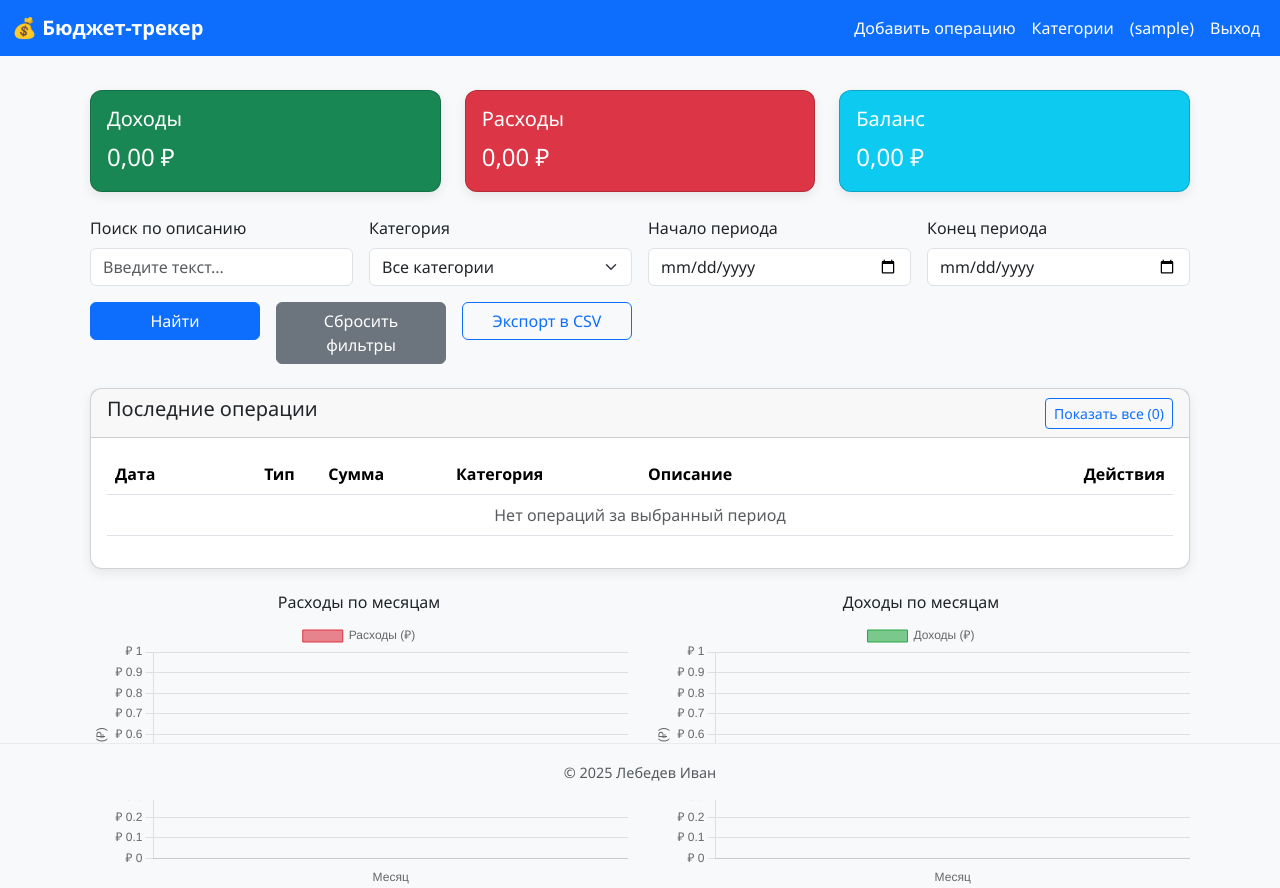
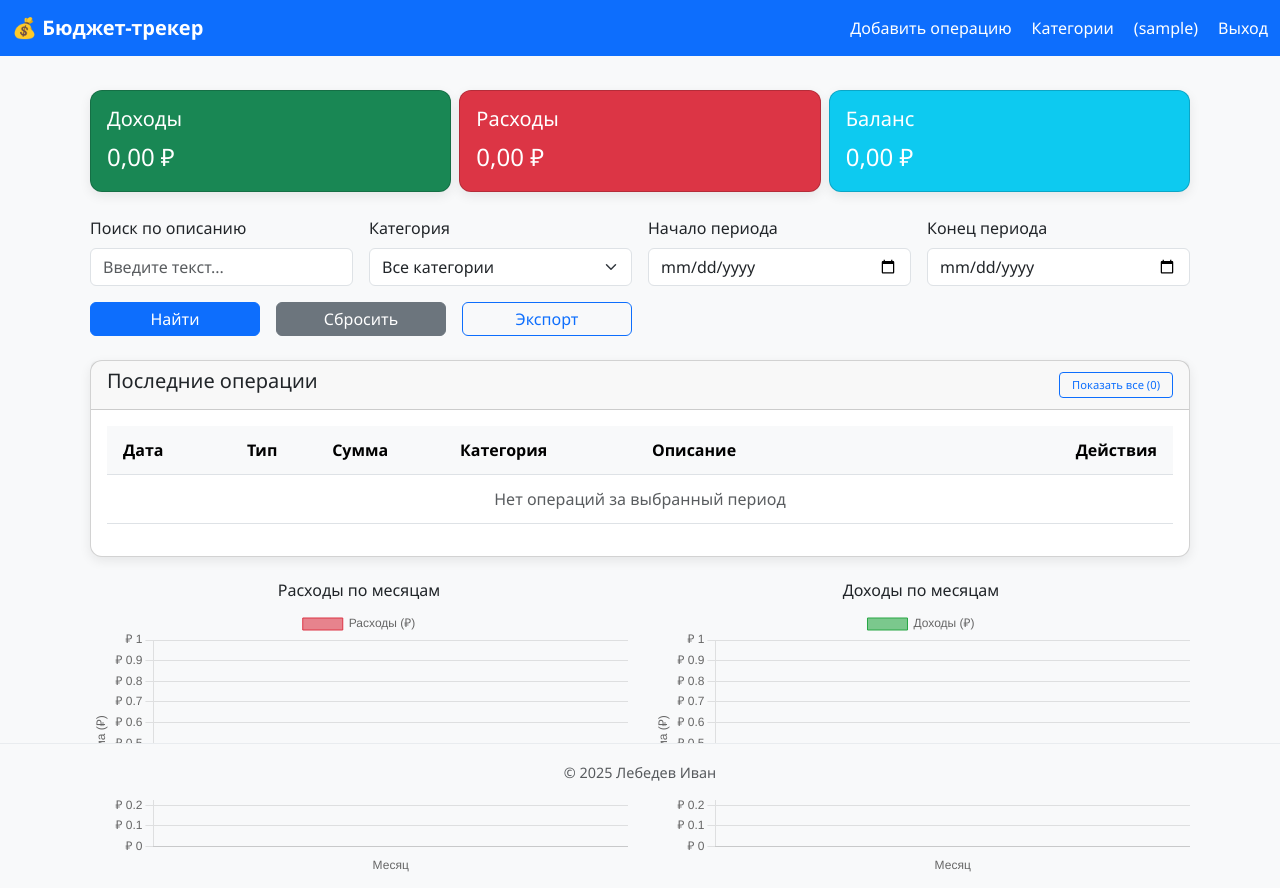
Before and after one commit to ivanlbdv/budget_project, a Django app: page / in a window 1280 px wide. Shown: the top 888 px of the page. Run offline with Django 3.2, Linux system fonts and the light colour scheme; the visitor is signed in with stand-in values (Sample User, id 1); data that the repository does not hold is empty.

Commit message:
version 10

```diff
--- a/budget_project/templates/base.html
+++ b/budget_project/templates/base.html
@@ -22,11 +22,15 @@
     <nav class="navbar navbar-expand-lg navbar-dark bg-primary fixed-top">
         <div class="container-fluid">
             <a class="navbar-brand" href="{% url 'dashboard' %}">&#x1F4B0; Бюджет-трекер</a>
-            <div class="navbar-nav">
+
+            <!-- Контейнер для кнопок с Flexbox стилями -->
+            <div class="navbar-buttons d-flex flex-wrap justify-content-end align-items-center">
                 {% if user.is_authenticated %}
-                    <a class="nav-link text-white" href="{% url 'add_transaction' %}">Добавить операцию</a>
-                    <a class="nav-link text-white" href="{% url 'add_category' %}">Категории</a>
-                    <span class="nav-link text-white">({{ user.username }})</span>
+                    <a class="nav-link text-white me-2" href="{% url 'add_transaction' %}">Добавить операцию</a>
+                    <a class="nav-link text-white me-2" href="{% url 'add_category' %}">Категории</a>
+
+                    <!-- Отступы между элементами -->
+                    <span class="nav-link text-white me-2">({{ user.username }})</span>
                     <a class="nav-link text-white" href="{% url 'logout' %}">Выход</a>
                 {% else %}
                     <a class="nav-link text-white" href="{% url 'login' %}">Вход</a>
@@ -34,6 +38,30 @@
             </div>
         </div>
     </nav>
+
+    <style>
+        /* Стили для контейнера */
+        .navbar-buttons {
+            gap: 10px; /* Отступы между элементами */
+        }
+
+        /* Медиа-запрос для компактного режима */
+        @media (max-width: 992px) {
+            .navbar-buttons {
+                flex-wrap: wrap;
+                justify-content: space-between;
+            }
+
+            .navbar-buttons > * {
+                flex: 1 1 45%;
+            }
+        }
+
+        /* Дополнительные стили для отступов */
+        .me-2 {
+            margin-right: 10px !important;
+        }
+    </style>
 
     <div class="container main-container">
         {% if messages %}
--- a/budget_project/templates/dashboard.html
+++ b/budget_project/templates/dashboard.html
@@ -12,73 +12,116 @@
 {% else %}
 
 <style>
-    /* Дата — шире, тип — компактнее */
+    /* Основные стили для таблицы */
+    #transactions-table {
+        table-layout: fixed;
+        width: 100%;
+        border-collapse: collapse;
+        padding: 16px;
+    }
+
+    /* Увеличенные отступы для ячеек */
+    #transactions-table th,
+    #transactions-table td {
+        padding: 12px;
+        box-sizing: border-box;
+    }
+
+    /* Уменьшенная высота строк */
+    #transactions-table tbody tr {
+        height: 32px;
+    }
+
+    /* Стили для кнопок */
+    .btn-group {
+        display: flex;
+        gap: 0.5rem;
+    }
+
+    .btn {
+        min-width: 70px;
+        padding: 4px 12px;
+        white-space: nowrap;
+        word-break: break-word;
+    }
+
+    /* Стили для ячеек с текстом */
+    #transactions-table td {
+        overflow: hidden;
+        text-overflow: ellipsis;
+        white-space: nowrap;
+    }
+
+    /* Фиксированная ширина столбцов */
     #transactions-table th.date,
     #transactions-table td.date {
-        width: 14%;
-        max-width: 14%;
-        white-space: nowrap;
+        width: 200px;
+        padding-left: 16px;
+        padding-right: 16px;
     }
 
     #transactions-table th.type,
     #transactions-table td.type {
-        width: 6%;
-        max-width: 6%;
+        width: 80px;
+        padding-left: 12px;
+        padding-right: 12px;
     }
 
     #transactions-table th.amount,
     #transactions-table td.amount {
-        width: 12%;
-        max-width: 12%;
+        width: 120px;
+        padding-left: 12px;
+        padding-right: 12px;
     }
 
     #transactions-table th.category,
     #transactions-table td.category {
-        width: 18%;
-        max-width: 18%;
+        width: 180px;
+        padding-left: 12px;
+        padding-right: 12px;
     }
 
     #transactions-table th.description,
     #transactions-table td.description {
-        width: 30%;
-        max-width: 30%;
-        white-space: nowrap;
-        overflow: hidden;
-        text-overflow: ellipsis;
+        width: 200px;
+        padding-left: 12px;
+        padding-right: 12px;
     }
 
     #transactions-table th.actions,
     #transactions-table td.actions {
-        width: 20%;  /* было 22% */
-        max-width: 20%;
+        width: 200px;
         text-align: right;
+        padding-right: 16px;
     }
 
-    /* Запрет переноса и фиксированная вёрстка */
-    #transactions-table td {
-        white-space: nowrap;
+    /* Стили для контейнера таблицы */
+    .table-wrapper {
+        overflow-x: auto;
+        width: 100%;
+        padding: 16px;
     }
 
-    #transactions-table {
-        table-layout: fixed;
-        width: 100%;
+    /* Стили для четных строк */
+    #transactions-table tbody tr:nth-child(even) {
+        background-color: #f8f9fa;
     }
 
-    /* Отступы между кнопками */
-    .btn-group .btn {
-        margin-right: 0.375rem;
-    }
-    .btn-group .btn:last-child {
-        margin-right: 0;
+    /* Уменьшенный размер шрифта для кнопок */
+    .btn-sm {
+        font-size: 0.7rem;
     }
 
-    /* Минимальная ширина для кнопок */
-    #transactions-table td.actions {
-        min-width: 160px;
+    /* Дополнительные стили для улучшения читаемости */
+    #transactions-table th {
+        background-color: #f8f9fa;
+        position: sticky;
+        top: 0;
+        padding: 12px;
     }
 </style>
 
-<div class="row mb-4">
+<div class="row mb-4 g-2">
     <div class="col-md-4">
         <div class="card text-white bg-success">
             <div class="card-body">
@@ -158,11 +201,11 @@
             <button type="submit" class="btn btn-primary w-100">Найти</button>
         </div>
         <div class="col-md-2">
-            <a href="{% url 'dashboard' %}" class="btn btn-secondary w-100">Сбросить фильтры</a>
+            <a href="{% url 'dashboard' %}" class="btn btn-secondary w-100">Сбросить</a>
         </div>
         <div class="col-md-2">
             <a href="{% url 'export_csv' %}?start_date={{ start_date }}&end_date={{ end_date }}&q={{ search_query }}&category={{ selected_category }}"
-               class="btn btn-outline-primary w-100">Экспорт в CSV</a>
+               class="btn btn-outline-primary w-100">Экспорт</a>
         </div>
     </div>
 </form>
@@ -178,22 +221,23 @@
             Показать все ({{ total_transactions_count }})
         </button>
     </div>
-    <div class="card-body">
+    <div class="card-body p-0">
+        <div class="table-wrapper" style="overflow-x: auto;">
             <table class="table table-hover" id="transactions-table">
                 <thead>
                     <tr>
-                    <th class="date">Дата</th>
-                    <th class="type">Тип</th>
-                    <th class="amount">Сумма</th>
-                    <th class="category">Категория</th>
-                    <th class="description">Описание</th>
-                    <th class="actions">Действия</th>
+                        <th class="date" style="width: 120px;">Дата</th>
+                        <th class="type" style="width: 80px;">Тип</th>
+                        <th class="amount" style="width: 120px;">Сумма</th>
+                        <th class="category" style="width: 180px;">Категория</th>
+                        <th class="description" style="width: 300px;">Описание</th>
+                        <th class="actions" style="width: 200px;">Действия</th>
                     </tr>
                 </thead>
                 <tbody id="transactions-tbody">
                     {% for transaction in recent_transactions %}
                     <tr>
-                    <td class="date">{{ transaction.date }}</td>
+                        <td class="date">{{ transaction.date|date:"d.m.Y" }}</td>
                         <td class="type">
                             {% if transaction.transaction_type == 'income' %}
                                 <span class="text-success">Доход</span>
@@ -225,11 +269,12 @@
             </table>
         </div>
     </div>
+</div>
 
 <template id="all-transactions-template">
     {% for transaction in all_transactions %}
     <tr>
-        <td class="date">{{ transaction.date }}</td>
+        <td class="date">{{ transaction.date|date:"d.m.Y" }}</td>
         <td class="type">
             {% if transaction.transaction_type == 'income' %}
                 <span class="text-success">Доход</span>
@@ -463,7 +508,7 @@ document.addEventListener('DOMContentLoaded', function() {
             const initialRows = `
                 {% for transaction in recent_transactions %}
                 <tr>
-                    <td class="date">{{ transaction.date }}</td>
+                    <td class="date">{{ transaction.date|date:"d.m.Y" }}</td>
                     <td class="type">
                         {% if transaction.transaction_type == 'income' %}
                             <span class="text-success">Доход</span>
```
Lines whose indentation alone changed are shown as unchanged.
